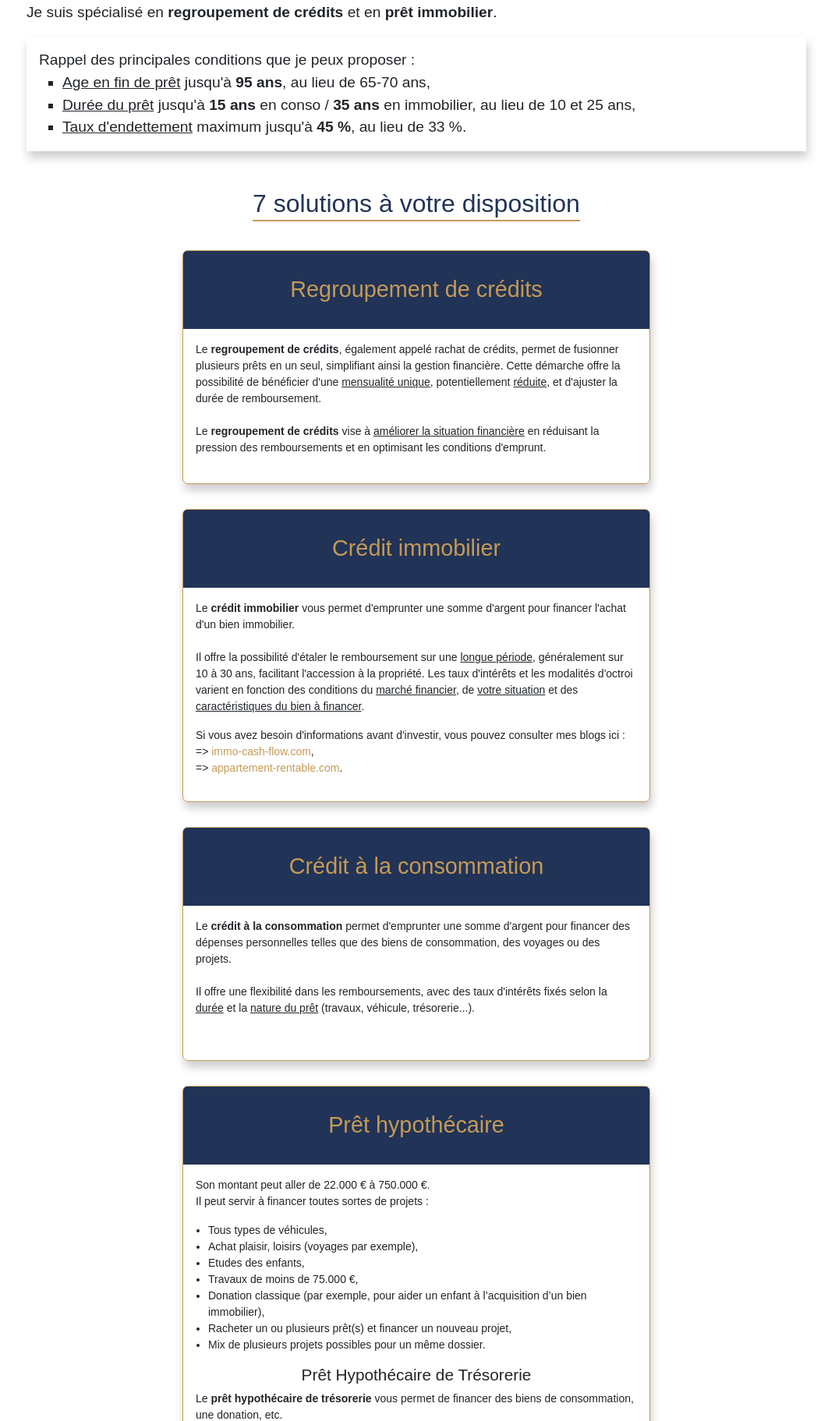
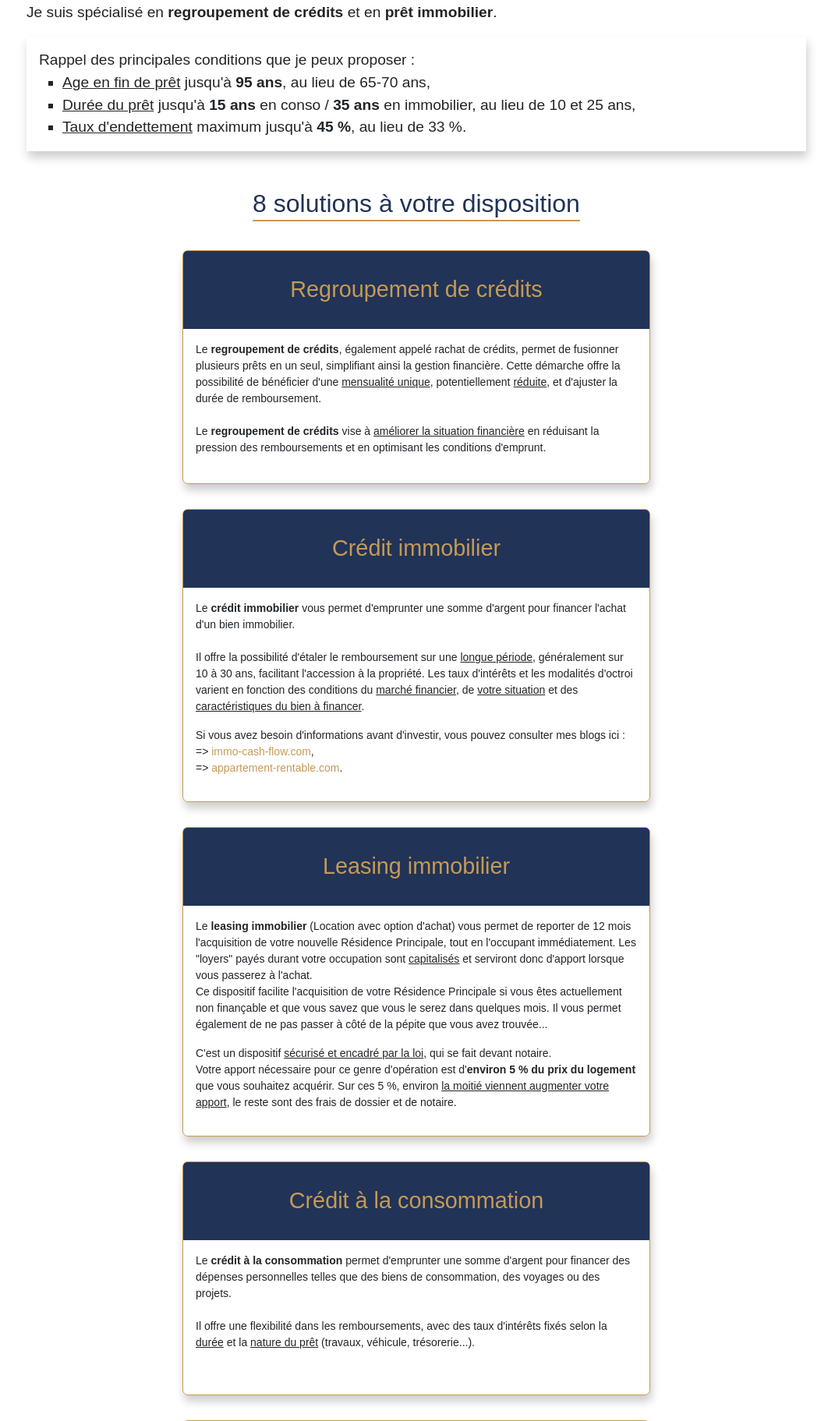
Before and after one commit to fabienmacip/macip-courtage.fr, a PHP site: page / in a window 1280 px wide. Shown: the part 1140-2963 px from the top of the page at 78% size, without its empty margins (94-1165 px from the left). Run offline with PHP 8.4, Linux system fonts and the light colour scheme; some libraries are stand-ins or nearby versions.

Commit message:
Page accueil - ajout Leasing

```diff
--- a/css/components/contact-horaires.css
+++ b/css/components/contact-horaires.css
@@ -1,5 +1,4 @@
-#contact-horaires-div h1
-{
+#contact-horaires-div h1 {
   margin: 1rem auto;
   text-align: center;
 }
@@ -37,9 +36,9 @@
   margin-bottom: 2.5rem;
 }
 
-#contact-reseaux-sociaux-facebook {
+.contact-reseaux-sociaux {
   font-size: 3rem;
-  background-color: #3578E5;
+  background-color: #3578e5;
   width: 96%;
   max-width: 400px;
   margin: 0 auto;
@@ -50,14 +49,14 @@
   -o-border-radius: 5px;
 }
 
-#contact-reseaux-sociaux-facebook a {
+.contact-reseaux-sociaux a {
   color: var(--main-color-main);
 }
 
-#contact-reseaux-sociaux-facebook a:hover {
+.contact-reseaux-sociaux a:hover {
   color: var(--main-color-dark);
   text-decoration: underline;
-  text-decoration-color : var(--main-color-main);
+  text-decoration-color: var(--main-color-main);
   -moz-text-decoration-color: var(--main-color-main);
 }
 
@@ -81,7 +80,7 @@
   display: none;
 }
 
-@media screen and (max-width : 560px) {
+@media screen and (max-width: 560px) {
   #contact-horaires p,
   #contact-coordonnees p,
   #contact-map p {
@@ -91,7 +90,7 @@
   }
 }
 
-@media screen and (max-width : 560px) {
+@media screen and (max-width: 560px) {
   #contact-horaires p,
   #contact-coordonnees p,
   #contact-map p {
@@ -108,7 +107,7 @@
   }
 }
 
-@media screen and (max-width : 420px) {
+@media screen and (max-width: 420px) {
   .contact-boxes h2 {
     font-size: 1.5rem;
   }
@@ -119,19 +118,19 @@
     font-size: 1rem;
   }
 
-  #contact-reseaux-sociaux-facebook {
+  .contact-reseaux-sociaux {
     font-size: 2rem;
   }
 }
 
-@media screen and (max-width : 320px) {
+@media screen and (max-width: 320px) {
   #contact-horaires p,
   #contact-coordonnees p,
   #contact-map p {
     font-size: 0.8rem;
   }
 
-  #contact-reseaux-sociaux-facebook {
+  .contact-reseaux-sociaux {
     font-size: 1.5rem;
   }
 }
--- a/vues/page-accueil.php
+++ b/vues/page-accueil.php
@@ -39,7 +39,7 @@ ob_start();
     </div>
 
     <div id="accueil-activites" class="accueil-text-boxes">
-      <h2>7 solutions &agrave; votre disposition</h2>
+      <h2>8 solutions &agrave; votre disposition</h2>
       <p>
         <div id="liste-activites-mcf">
 
@@ -70,6 +70,27 @@ ob_start();
                 Si vous avez besoin d'informations avant d'investir, vous pouvez consulter mes blogs ici :<br>
                 => <a href="https://immo-cash-flow.com/" target="_blank">immo-cash-flow.com</a>,<br>
                 => <a href="https://appartement-rentable.com/" target="_blank">appartement-rentable.com</a>.
+              </p>
+            </div>
+          </div>
+
+          <div class="activite-card">
+            <div class="activite-title">Leasing immobilier</div>
+            <div class="activite-card-text">
+              <p>
+                Le <b>leasing immobilier</b> (Location avec option d'achat) vous permet de reporter
+                de 12 mois l'acquisition de votre nouvelle R&eacute;sidence Principale, tout en l'occupant
+                imm&eacute;diatement. Les "loyers" pay&eacute;s durant votre occupation sont <u>capitalis&eacute;s</u>
+                et serviront donc d'apport lorsque vous passerez &agrave; l'achat.<br>
+                Ce dispositif facilite l'acquisition de votre R&eacute;sidence Principale si vous êtes actuellement non finan&ccedil;able
+                et que vous savez que vous le serez dans quelques mois. Il vous permet &eacute;galement
+                de ne pas passer &agrave; c&ocirc;t&eacute; de la p&eacute;pite que vous avez trouv&eacute;e...<br>
+              </p>
+              <p>
+                C'est un dispositif <u>s&eacute;curis&eacute; et encadr&eacute; par la loi</u>, qui se fait devant notaire.<br>
+                Votre apport n&eacute;cessaire pour ce genre d'op&eacute;ration est d'<b>environ 5 % du prix
+                du logement</b> que vous souhaitez acqu&eacute;rir. Sur ces 5 %, environ <u>la moiti&eacute; viennent
+                augmenter votre apport</u>, le reste sont des frais de dossier et de notaire.
               </p>
             </div>
           </div>
```
Also changed, not shown: vues/page-contact-horaires.php (+7 -1 lines), readme.md. Lines whose indentation alone changed are shown as unchanged.
